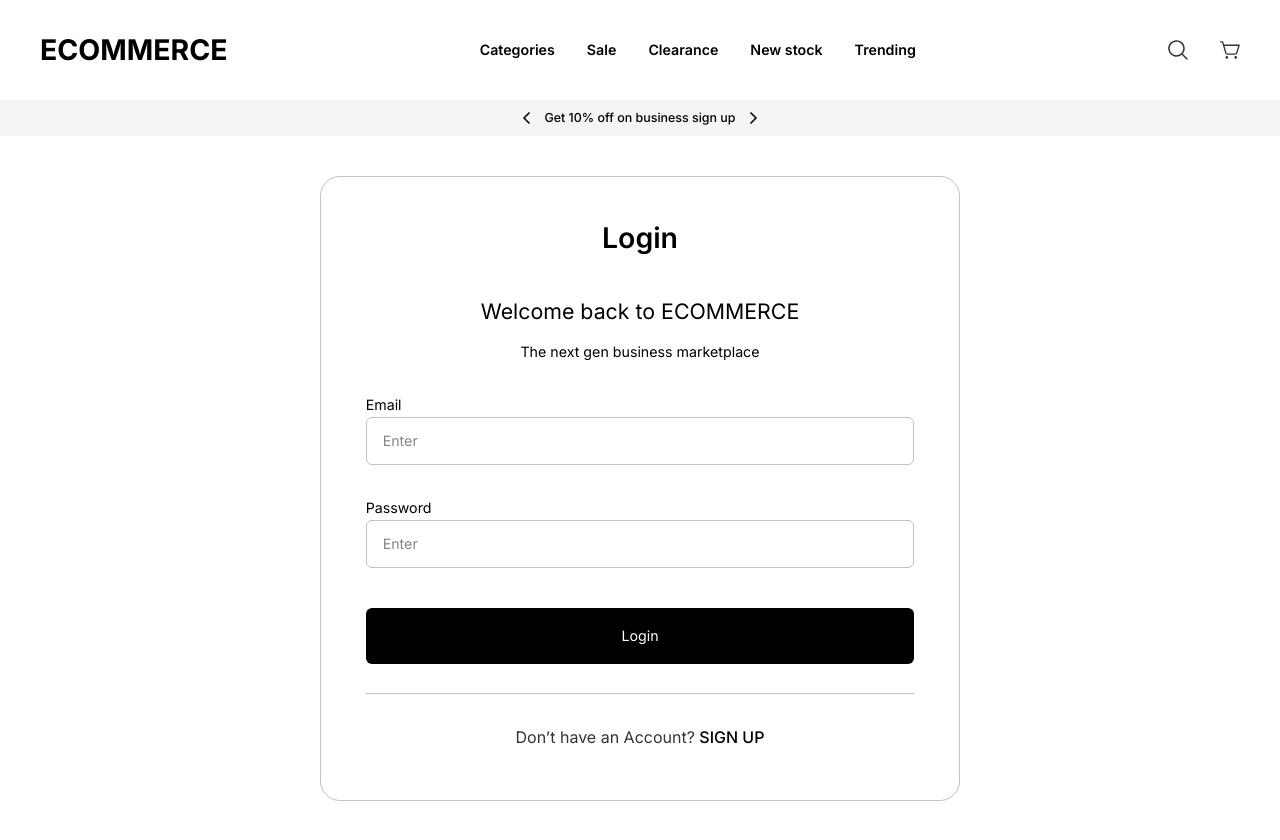
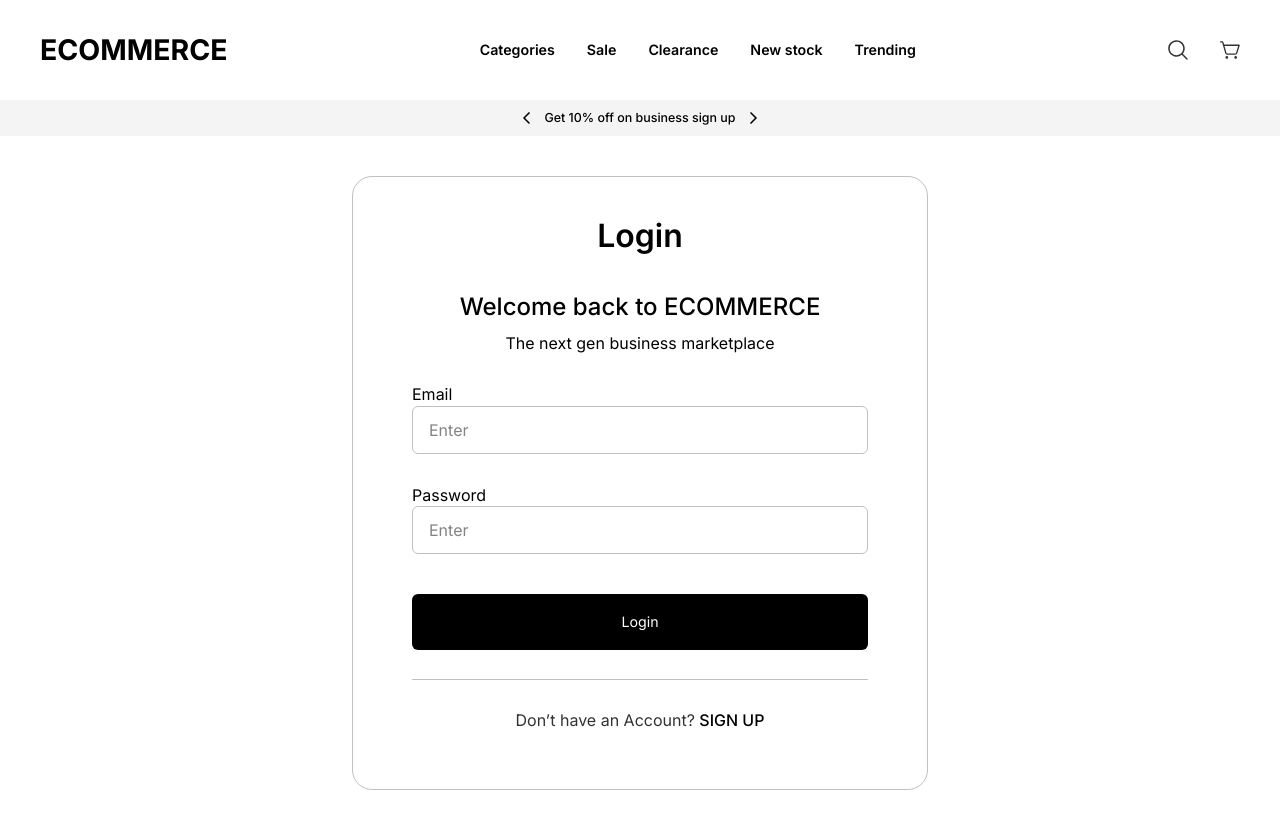
Before and after one commit to Dikhyant/e-commerce-roc8, a Next.js app: page /login in a window 1280 px wide. Shown: the top 840 px of the page. Built offline with nearby package versions, Linux system fonts and the light colour scheme.

Commit message:
Made UI rectifications to login form.

```diff
--- a/src/app/login/page.tsx
+++ b/src/app/login/page.tsx
@@ -4,7 +4,7 @@ import LoginForm from "~/components/common/LoginForm";
 const Login: NextPage = () => {
   return (
     <main className="flex h-screen w-screen justify-center  bg-[#ffffff13] pt-[40px]">
-      <LoginForm className="self-start" />
+      <LoginForm className="h-[614px] w-[576px] self-start" />
     </main>
   );
 };
--- a/src/components/common/LoginForm.tsx
+++ b/src/components/common/LoginForm.tsx
@@ -118,25 +118,26 @@ const LoginForm: React.FC<LoginFormProps> = ({ className }) => {
         className,
       )}
     >
-      <h3 className="text-[1em] font-[600] text-[#000]">Login</h3>
+      <h3 className="text-[32px] font-[600] leading-[38.73px] text-[#000]">
+        Login
+      </h3>
 
-      <h4 className="mt-[36px] text-[0.75em] font-[400] text-[#000]">
+      <h4 className="mt-[36px] text-[24px] font-[500] leading-[29.05px] text-[#000]">
         Welcome back to ECOMMERCE
       </h4>
 
-      <h6 className="mt-[13px] text-[0.5em] font-[400] text-[#000]">
+      <h6 className="mt-[13px] text-[16px] font-[400] leading-[19.36px] text-[#000]">
         The next gen business marketplace
       </h6>
 
-      <form className="mt-[32px] w-[86%]" onSubmit={onSubmit}>
+      <form className="mt-[32px] w-auto" onSubmit={onSubmit}>
         <TextInput
           name="Email"
           label="Email"
           type="email"
           rootContainerClassName="w-[100%]"
           onChangeText={onEmailValueChange}
-          labelClassName="text-[0.5em]"
-          inputClassName="text-[0.5em] max-[500px]:h-[40px]"
+          inputClassName="max-[500px]:h-[40px] h-[48px] w-[456px]"
         />
 
         <TextInput
@@ -145,26 +146,25 @@ const LoginForm: React.FC<LoginFormProps> = ({ className }) => {
           type="password"
           rootContainerClassName="w-[100%] mt-[32px]"
           onChangeText={onPassordValueChange}
-          labelClassName="text-[0.5em]"
-          inputClassName="text-[0.5em] max-[500px]:h-[40px]"
+          inputClassName="max-[500px]:h-[40px] h-[48px] w-[456px]"
         />
 
         <PrimaryButton
           text="Login"
           type="submit"
-          className="mt-[40px] w-[100%] text-[0.5em] max-[500px]:h-[40px]"
+          className="mt-[40px] h-[56px] w-[456px] text-[0.5em] max-[500px]:h-[40px]"
           isDisabled={!!isSubmitButtonDisabled}
           isLoaderVisible={!!isSubmitButtonLoaderVisible}
         />
       </form>
 
-      <div className="mt-[29px] h-[1px] w-[86%] bg-[#C1C1C1]"></div>
+      <div className=" mt-[29px] w-[456px] border-t-[1px] border-[#C1C1C1]"></div>
 
-      <div className="mt-[31px] text-[0.5em]">
-        <span className="text-[16px] font-[400] text-[#333333]">
+      <div className="mt-[31px] text-[16px] leading-[19.36px]">
+        <span className="font-[400] text-[#333333]">
           Don’t have an Account?{" "}
         </span>
-        <Link className="text-[16px] font-[500] text-[#000000]" href="/signup">
+        <Link className="font-[500] text-[#000000]" href="/signup">
           SIGN UP
         </Link>
       </div>
--- a/src/components/common/TextInput.tsx
+++ b/src/components/common/TextInput.tsx
@@ -47,7 +47,10 @@ const TextInput: React.FC<TextInputProps> = ({
     <div className={cn("w-full ", rootContainerClassName)}>
       {label ? (
         <h6
-          className={cn("text-[16px] font-[400] text-[#000]", labelClassName)}
+          className={cn(
+            "text-[16px] font-[400] leading-[19.36px] text-[#000]",
+            labelClassName,
+          )}
         >
           {label}
         </h6>
@@ -56,7 +59,7 @@ const TextInput: React.FC<TextInputProps> = ({
       )}
       <input
         className={cn(
-          "h-[48px] w-full rounded-[6px] border-[1px] border-[#C1C1C1] pl-[16px] placeholder:text-[#848484]",
+          "h-[48px] w-full rounded-[6px] border-[1px] border-[#C1C1C1] pl-[16px] text-[16px] font-[400] leading-[19.36px] placeholder:text-[16px] placeholder:font-[400] placeholder:leading-[19.36px] placeholder:text-[#848484]",
           inputClassName,
         )}
         placeholder={placeholder ? placeholder : "Enter"}
```
Also changed, not shown: src/app/mark-interests/page.tsx (indentation only).
